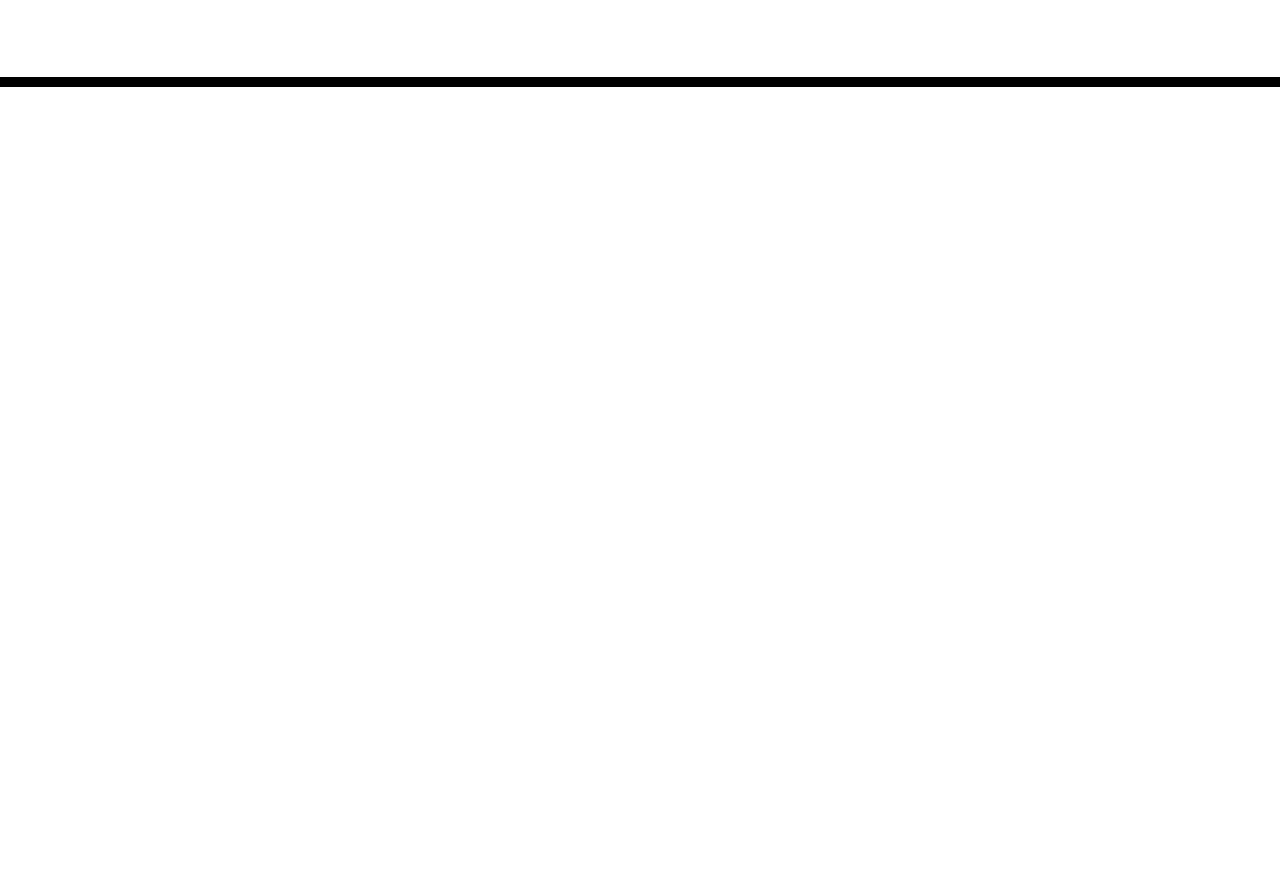
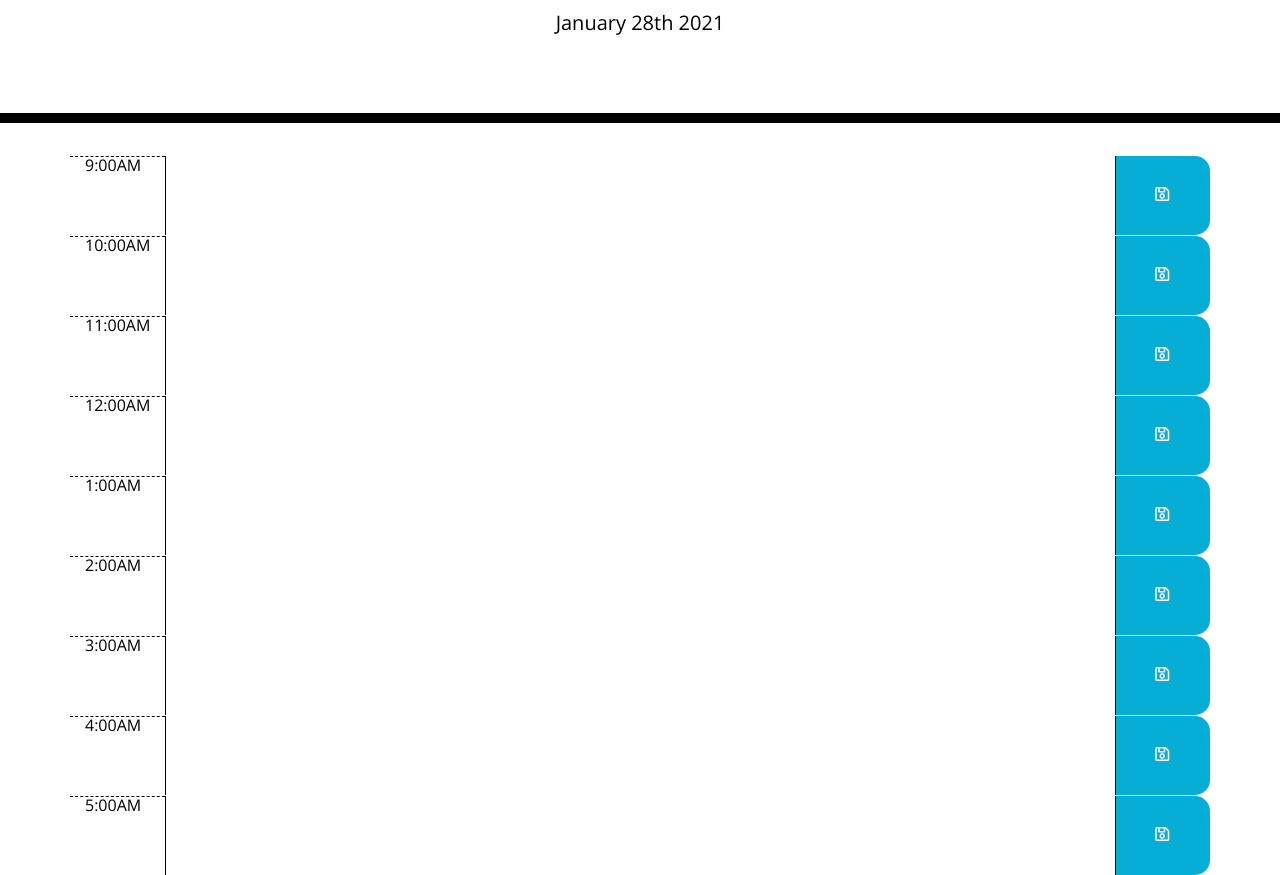
Before and after one commit to wylie-u/Work-Day-Scheduler, a plain HTML site: page index.html in a window 1280 px wide. Shown: the part 181-1056 px from the top of the page. Before the commit the page ends 800 px from the top, so only its background shows below. Drawn offline with nearby package versions, Linux system fonts and the light colour scheme.

Commit message:
updated html page and added current time

```diff
--- a/Assets/script.js
+++ b/Assets/script.js
@@ -1,13 +1,8 @@
-const now = moment().format('MMMM Do YYYY');
+//current day
+var currentDay = moment().format('MMMM Do YYYY');
+console.log(currentDay);
+$("#currentDay").text(currentDay);
 
-$("#currentDay")
-
-newTime = $("<p>")
-
-newTime.text("");
-
-$("currentDay").append(newTime)
-console.log('test');
 
 // GIVEN I am using a daily planner to create a schedule
 // WHEN I open the planner
--- a/Assets/style.css
+++ b/Assets/style.css
@@ -70,7 +70,13 @@ textarea{
   transition: all .3s ease-in-out;
 }
 
-.progress-container {
+.far{
+  position: relative;
+  left:20px;
+  top: 30px;
+}
+
+/* .progress-container {
   direction: ltr;
   width: 100%;
   height: 8px;
@@ -82,4 +88,4 @@ textarea{
   height: 8px;
   background: #4caf50;
   width: 0%;
-}
+} */
--- a/index.html
+++ b/index.html
@@ -29,13 +29,55 @@
       <p id="currentDay" class="lead"></p>
     </header>
     <div class="container">
-      <!-- <div class="progress-container">
-        <div class="progress-bar" id="myBar"></div>
-      </div> -->
       <!-- Timeblocks go here -->
-        <div class="time-block">
-          <p></p>
+        <div class= "row">
+          <div class = "col-md-1 hour" class = "time-block" id = "9">9:00AM</div>
+          <textarea class= "col-md-10 col-sm-8"></textarea>
+          <div class="col-md-1 col-sm-2 saveBtn"> <i class="far fa-save"></i></div>
         </div>
+        <div class= "row">
+          <div class = "col-md-1 hour" class = "time-block" id = "10">10:00AM</div>
+          <textarea class= "col-md-10 col-sm-8"></textarea>
+          <div class="col-md-1 col-sm-2 saveBtn"> <i class="far fa-save"></i></div>
+        </div>
+        <div class= "row">
+          <div class = "col-md-1 hour" class = "time-block" id = "11">11:00AM</div>
+          <textarea class= "col-md-10 col-sm-8"></textarea>
+          <div class="col-md-1 col-sm-2 saveBtn"> <i class="far fa-save"></i>
+          </div>
+        </div>
+        <div class= "row">
+          <div class = "col-md-1 hour" class = "time-block" id = "12">12:00AM</div>
+          <textarea class= "col-md-10 col-sm-8"></textarea>
+          <div class="col-md-1 col-sm-2 saveBtn"> <i class="far fa-save"></i></div>
+        </div>
+        <div class= "row">
+          <div class = "col-md-1 hour" class = "time-block" id = "1">1:00AM</div>
+          <textarea class= "col-md-10 col-sm-8"></textarea>
+          <div class="col-md-1 col-sm-2 saveBtn"> <i class="far fa-save"></i></div>
+        </div>
+        <div class= "row">
+          <div class = "col-md-1 hour" class = "time-block" id = "2">2:00AM</div>
+          <textarea class= "col-md-10 col-sm-8"></textarea>
+          <div class="col-md-1 col-sm-2 saveBtn"> <i class="far fa-save"></i></div>
+        </div>
+        <div class= "row">
+          <div class = "col-md-1 hour" class = "time-block" id = "3">3:00AM</div>
+          <textarea class= "col-md-10 col-sm-8"></textarea>
+          <div class="col-md-1 col-sm-2 saveBtn"> <i class="far fa-save"></i></div>
+        </div>
+        <div class= "row">
+          <div class = "col-md-1 hour" class = "time-block" id = "4">4:00AM</div>
+          <textarea class= "col-md-10 col-sm-8"></textarea>
+          <div class="col-md-1 col-sm-2 saveBtn"> <i class="far fa-save"></i></div>
+        </div>
+        <div class= "row">
+          <div class = "col-md-1 hour" class = "time-block" id = "5">5:00AM</div>
+          <textarea class= "col-md-10 col-sm-8"></textarea>
+          <div class="col-md-1 col-sm-2 saveBtn"> <i class="far fa-save"></i></div>
+        </div>
+        <!-- class="time-block"> -->
+
 
 
 
```
